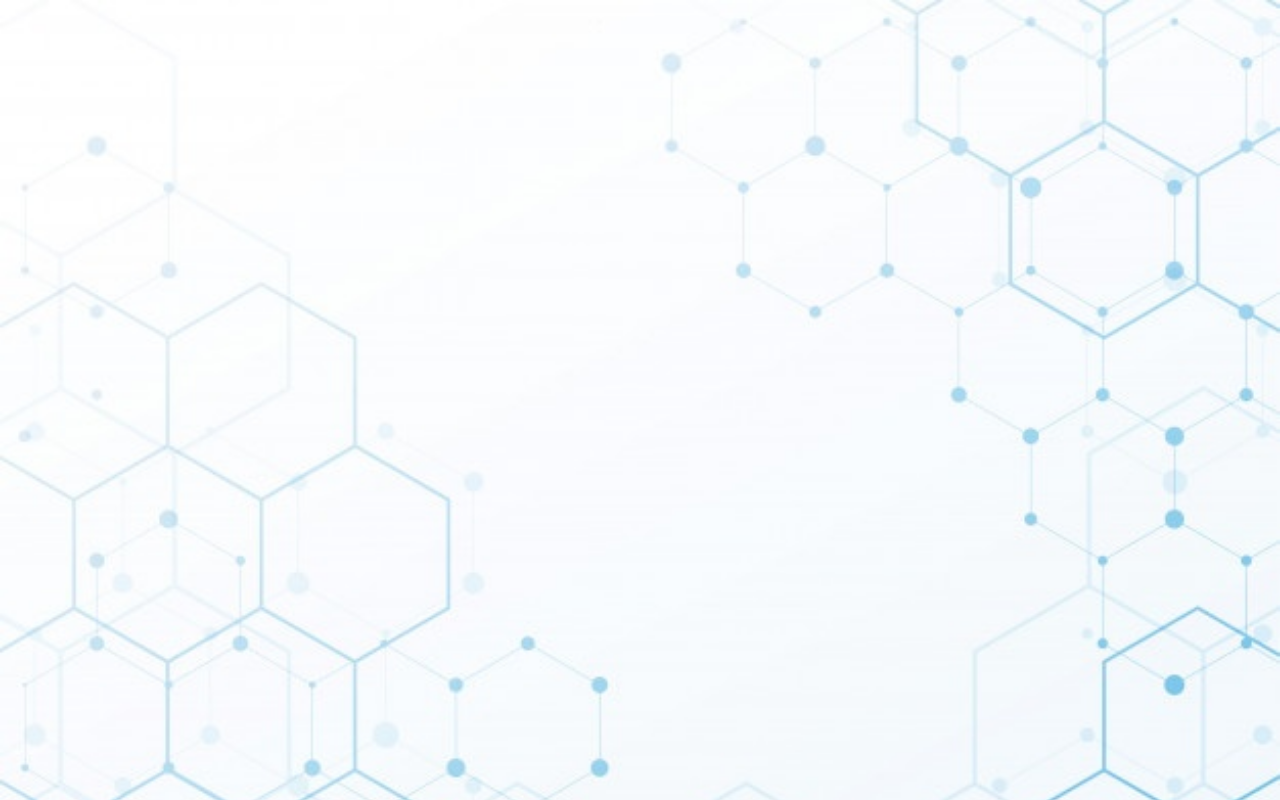
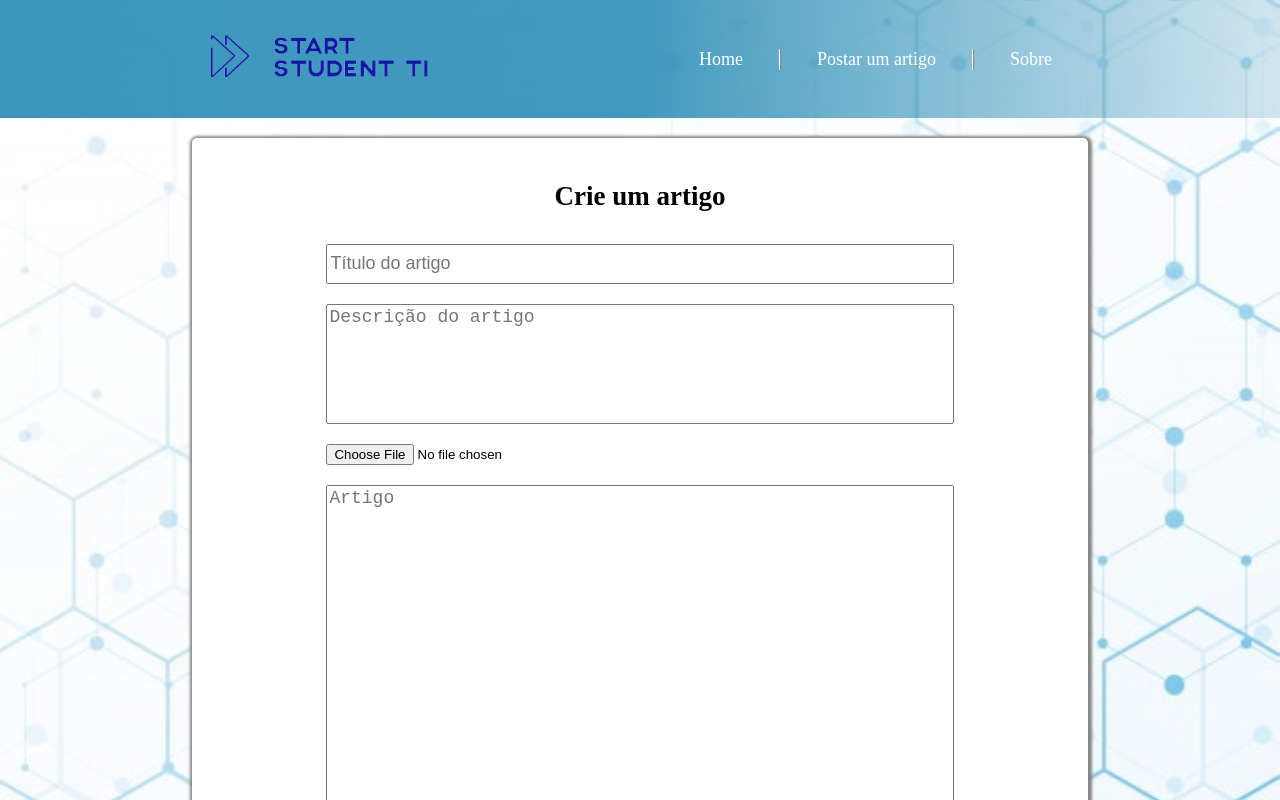
Before and after one commit to RaphaelOliveiraMoura/trabalho-sistemas-computacionais-una, a React (Create React App) app in the folder frontend/: page /createArticlePage in a window 1280 px wide. Shown: the top 800 px of the page. Built offline with nearby package versions, Linux system fonts and the light colour scheme.

Commit message:
add article creation page

```diff
--- /dev/null
+++ b/frontend/src/components/createArticleForm.js
@@ -0,0 +1,18 @@
+import React from 'react';
+import Container from './container';
+
+export default function CreatePost() {
+    return (
+        <Container>
+            <div className="create-article-form">
+                <h2>Crie um artigo</h2>
+                <input type="text" name="title" id="title" placeholder="Título do artigo"></input>
+                <textarea name="description" id="description" placeholder="Descrição do artigo"></textarea>
+                <input type="file" id="article-img" name="article-img" accept="image/png, image/jpeg"></input>
+                <textarea name="article" id="article" placeholder="Artigo"></textarea>
+                <input type="submit" value="Criar Artigo"></input>
+            </div>
+        </Container>
+    )
+
+}
--- a/frontend/src/components/header.js
+++ b/frontend/src/components/header.js
@@ -1,6 +1,6 @@
 import React from 'react';
 import Container from './container';
-import Image from './../img/logo.jpeg';
+import Image from './../img/logo.png';
 import { Link } from 'react-router-dom';
 
 export default function Header() {
@@ -11,10 +11,9 @@ export default function Header() {
                     <img id="logo" src={Image} alt="Logo"></img>
                     <nav>
                         <ul>
-                            <li><Link to="/">Python</Link></li>
-                            <li><Link to="/">Java</Link></li>
-                            <li><Link to="/">JavaScript</Link></li>
-                            <li><Link to="/">Flutter</Link></li>
+                            <li><Link to="/">Home</Link></li>
+                            <li><Link to="/createArticlePage">Postar um artigo</Link></li>
+                            <li><Link to="/">Sobre</Link></li>
                         </ul>
                     </nav>
                 </div>
--- /dev/null
+++ b/frontend/src/createArticlePage.js
@@ -0,0 +1,14 @@
+import React from 'react';
+import CreatePost from './components/createArticleForm';
+import Footer from './components/footer';
+import Header from './components/header';
+
+export default function CreateArticle() {
+    return (
+        <>
+            <Header />
+            <CreatePost></CreatePost>
+            <Footer />
+        </>
+    )
+}
--- a/frontend/src/css/style.css
+++ b/frontend/src/css/style.css
@@ -111,7 +111,6 @@ nav ul li:last-child a{
     justify-content: space-between;
 }
 
-
 .post-card h1{
     font-size: 1.5em;
     margin: 10px 0;
@@ -216,7 +215,6 @@ footer{
     width: 100%;
 }
 
-
 .article-comments{
     display: flex;
     flex-direction: column;
@@ -244,3 +242,42 @@ footer{
 #logo{
     max-width: 260px;
 }
+
+/*-----------------------------------Criar artigo Page----------------------------*/
+.create-article-form{
+    display: flex;
+    flex-direction: column;
+    align-items: center;
+    justify-content: center;
+    border: none;
+    margin: 20px 0;
+    padding: 20px 0;
+    border-radius: 5px;
+    box-shadow: 1px 1px 3px 3px #858585;
+    background: #ffffff;
+    min-width: 230px;
+}
+
+.create-article-form textarea, .create-article-form input{
+    resize: none;
+    width: 70%;
+    max-width: 700px;
+    min-width: 200px;
+    margin: 10px 0;
+}
+
+.create-article-form textarea{
+    font-size: 1em;
+}
+#title{
+    height: 40px;
+    font-size: 1em;
+}
+
+#description{
+    height: 120px;
+}
+
+#article{
+    height: 500px;
+}
--- a/frontend/src/index.js
+++ b/frontend/src/index.js
@@ -3,13 +3,16 @@ import ReactDOM from 'react-dom';
 import App from './App';
 import ArticlePage from './articlePage';
 import './css/style.css';
+import CreateArticle from './createArticlePage';
 import { BrowserRouter, Switch, Route } from 'react-router-dom';
+
 
 ReactDOM.render(
   <BrowserRouter>
     <Switch>
       <Route exact path='/' component={App} />
       <Route exact path='/articlePage' component={ArticlePage} />
+      <Route exact path='/createArticlePage' component={CreateArticle} />
     </Switch>
   </BrowserRouter>
   , document.getElementById('root')
```
Also changed, not shown: frontend/src/img/logo.jpeg (deleted), frontend/src/img/logo.png (added).
